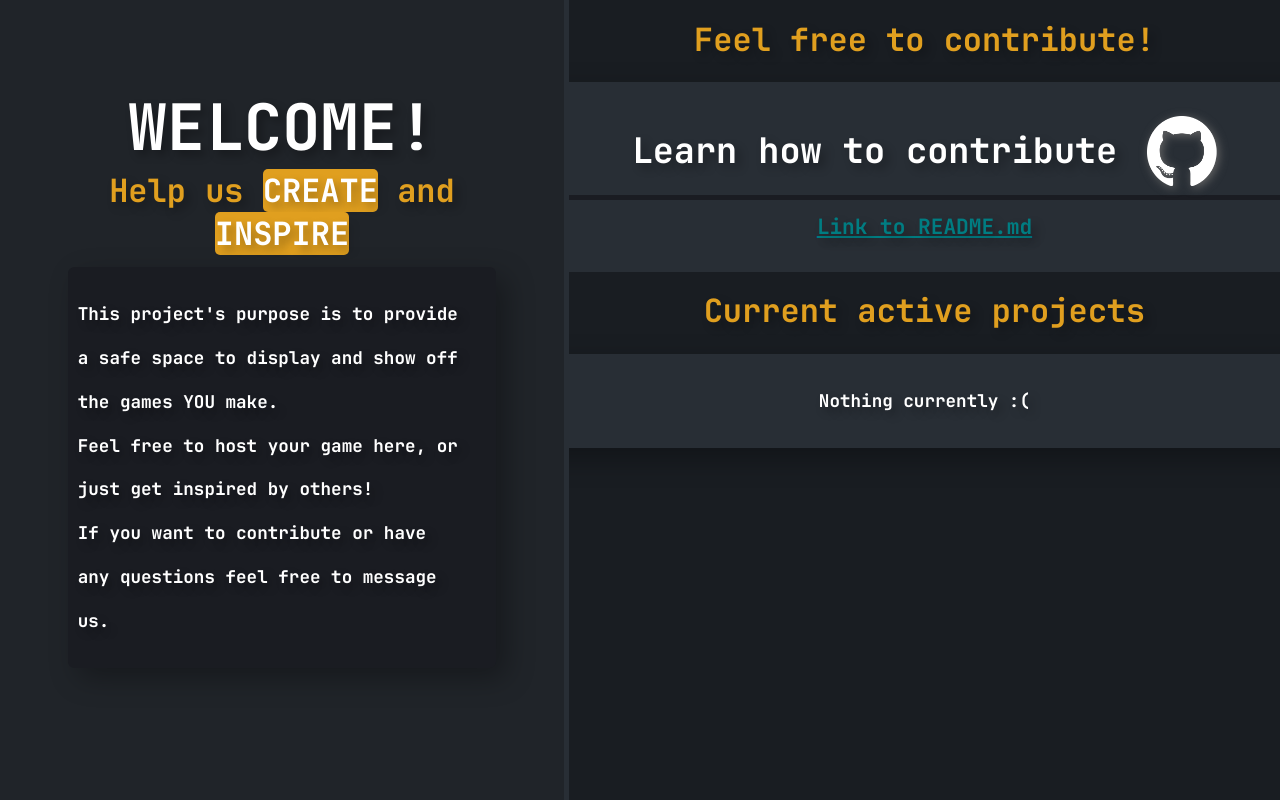
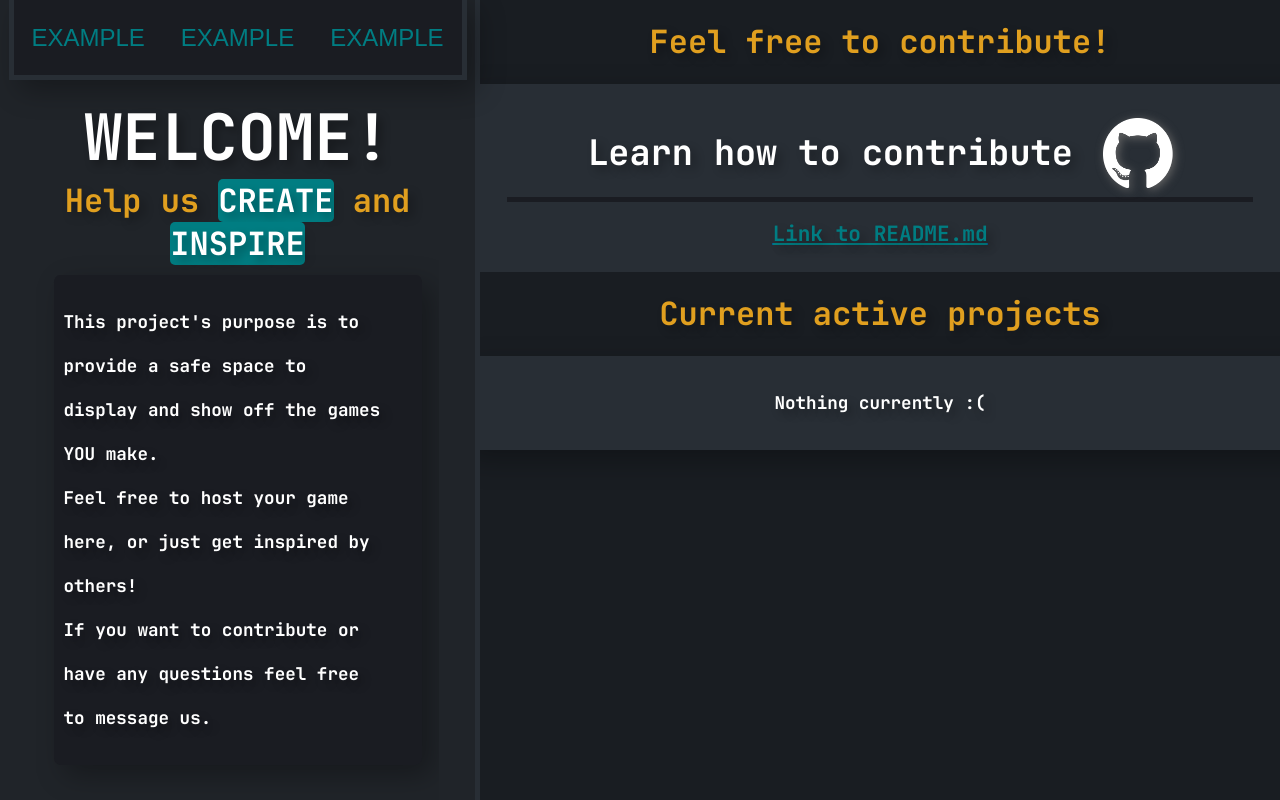
Before and after one commit to Delta7Actual/Unity-Crafted-Indies, a plain HTML site: page index.html in a window 1280 px wide. Drawn offline with Linux system fonts and the light colour scheme.

Commit message:
css overhaul + navbar

```diff
--- a/CSS/web.css
+++ b/CSS/web.css
@@ -16,7 +16,7 @@ body {
   background-color: black;
   font-family: Jet;
   display: grid;
-  grid-template-columns: 0.8fr 1fr;
+  grid-template-columns: 0.6fr 1fr;
   grid-template-rows: 1fr 2fr;
   height: 100vh;
   margin: 0px;
@@ -60,12 +60,13 @@ body {
 }
 
 .left-title-container {
-  margin-top: 15%;
+  margin-top: 20%;
   display: flex;
   flex-direction: column;
   align-items: center;
   text-align: center;
   width: 85%;
+  overflow: hidden;
 }
 
 .right-title-container {
@@ -138,10 +139,62 @@ body {
   color: var(--primary);
   font-size: 1.2em;
   text-decoration: underline;
+  margin-top: 5px;
 }
 
 .box {
   color: white;
-  background-color: var(--secondary);
+  background-color: var(--primary);
   border-radius: 5px;
 }
+nav {
+  position: absolute;
+  top: 0;
+  width: 35%;
+  height: 75px;
+  background-color: var(--darker);
+  box-shadow: 10px 10px 29px 0px rgba(0, 0, 0, 0.3);
+  display: flex;
+  justify-content: center;
+  border-bottom: var(--light) 5px solid;
+  border-right: var(--light) 5px solid;
+  border-left: var(--light) 5px solid;
+}
+
+.nav-button {
+  cursor: pointer;
+  background-color: var(--darker);
+  color: var(--primary);
+  font-size: 1.5rem;
+  border: none;
+  width: 400px;
+}
+
+.nav-button:hover {
+  animation: button-change 0.5s ease-out forwards;
+}
+
+.link:hover {
+  animation: link 0.1s ease-out forwards;
+}
+
+@keyframes link {
+  0% {
+    color: var(--primary);
+  }
+  100% {
+    color: white;
+    background-color: var(--primary);
+    text-transform: uppercase;
+  }
+}
+@keyframes button-change {
+  0% {
+    color: var(--primary);
+    background-color: var(--darker);
+  }
+  100% {
+    color: white;
+    background-color: var(--primary);
+  }
+}
--- a/index.html
+++ b/index.html
@@ -8,6 +8,11 @@
   </head>
   <body>
     <div class="left-column">
+      <nav>
+        <button class="nav-button"><a>EXAMPLE</a></button>
+        <button class="nav-button"><a>EXAMPLE</a></button>
+        <button class="nav-button"><a>EXAMPLE</a></button>
+      </nav>
       <div class="left-title-container">
         <div class="PrimaryTitle">WELCOME!</div>
         <div class="SubTitle">
```
